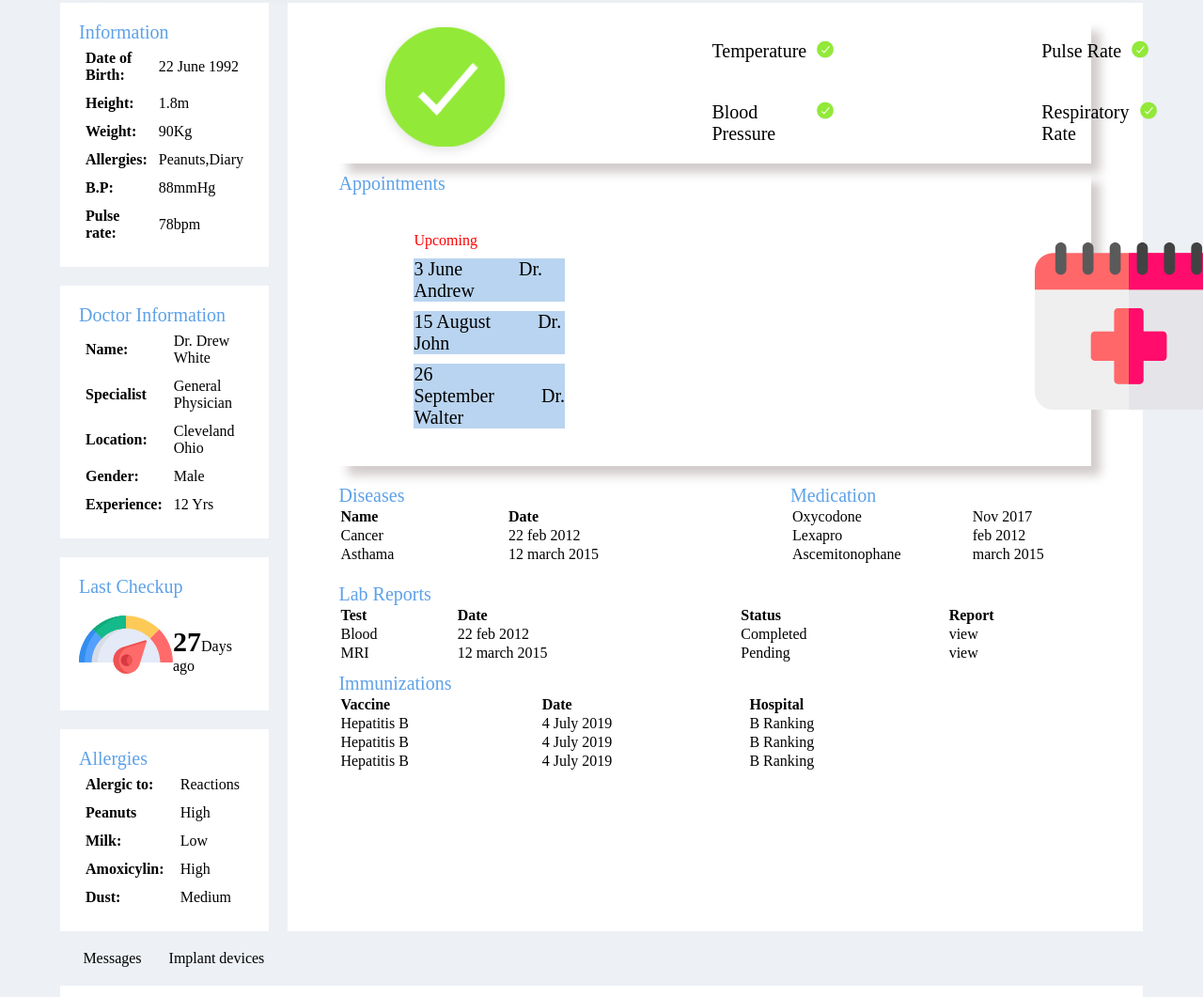
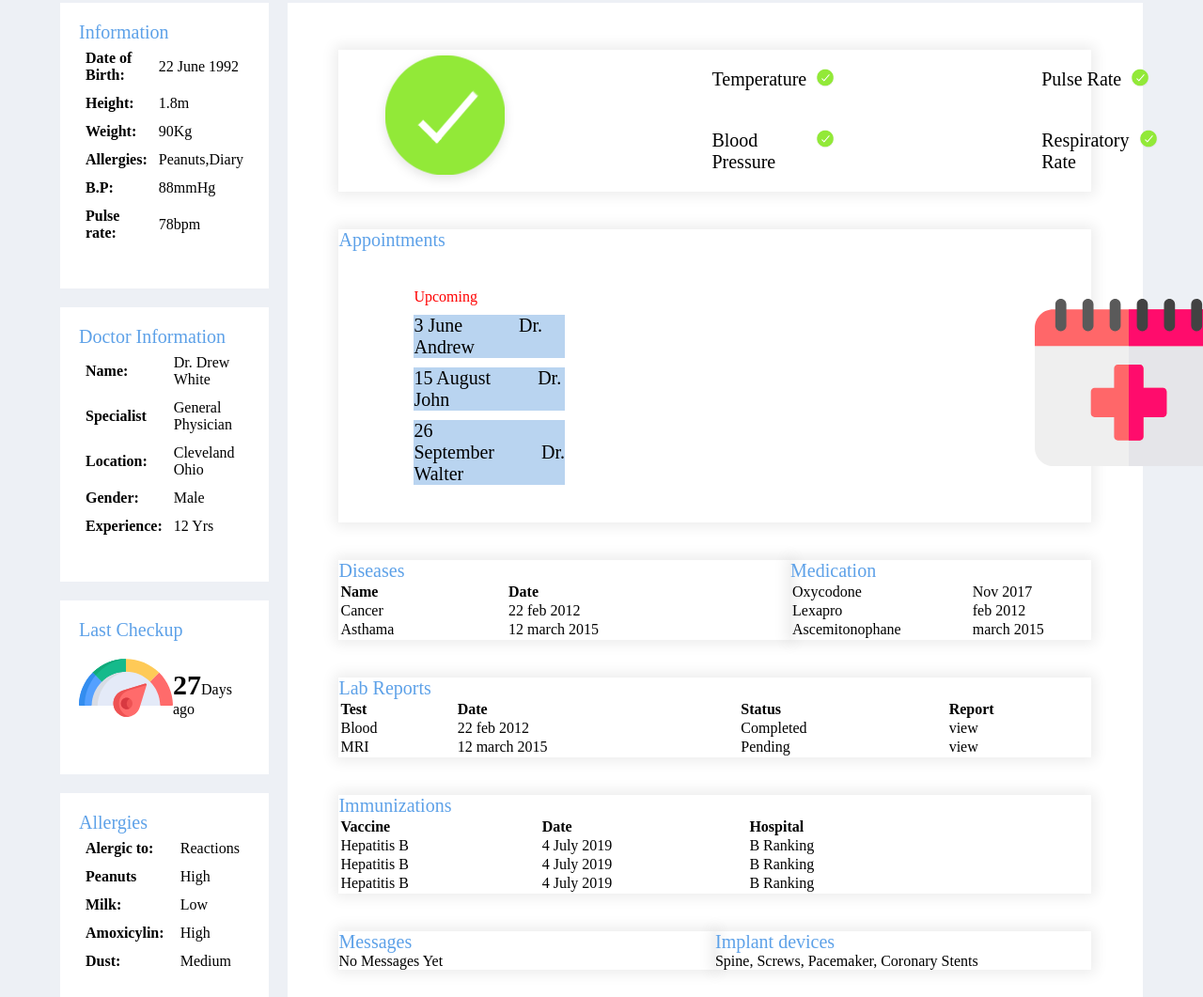
Before and after one commit to ampsteric/Admin-Console, a plain HTML site: page index.html in a window 1280 px wide. Shown: the part 231-1292 px from the top of the page at 94% size. Drawn offline with nearby package versions, Linux system fonts and the light colour scheme.

Commit message:
add borders

```diff
--- a/assets/css/style.css
+++ b/assets/css/style.css
@@ -106,7 +106,7 @@ body {
     background-color: white;
     margin: 20px 80px;
     padding: 20px;
-    box-shadow: 10px 10px 10px rgba(204, 196, 196, 0.87);
+    box-shadow: 0px 0px 14px 4px rgba(0, 0, 0, 0.08);
     display: flex;
 }
 span {
@@ -119,7 +119,7 @@ span {
     padding: 10px;
     height: 80px;
     width: 100px;
-    box-shadow: 3px 3px 3px rgba(204, 196, 196, 0.87);
+    box-shadow: 0px 0px 14px 4px rgba(0, 0, 0, 0.08);
     margin-left: 50px;
     display: flex;
     flex-direction: column;
@@ -176,7 +176,8 @@ span {
 .immunizations {
     text-align: left;
     width: 90%;
-    margin: 10px auto;
+    margin: 40px auto;
+    box-shadow: 0px 0px 14px 4px rgba(0, 0, 0, 0.08);
 }
 .dis-med {
     display: flex;
@@ -186,7 +187,7 @@ span {
 .appointments {
     display: flex;
     flex-direction: column;
-    box-shadow: 10px 10px 10px rgba(204, 196, 196, 0.87);
+    box-shadow: 0px 0px 14px 4px rgba(0, 0, 0, 0.08);
 }
 .upcoming {
     display: flex;
@@ -202,15 +203,17 @@ span {
     display: flex;
     flex-direction: row;
     width: 90%;
-    margin: 20px auto;
+    margin: 40px auto;
 }
 .diseases {
     width: 60%;
     text-align: left;
+    box-shadow: 0px 0px 14px 4px rgba(0, 0, 0, 0.08);
 }
 .medication {
     width: 40%;
     text-align: left;
+    box-shadow: 0px 0px 14px 4px rgba(0, 0, 0, 0.08);
 }
 #table-diseases {
     width: 100%;
@@ -244,12 +247,17 @@ span {
 .msg-dev {
     display: flex;
     flex-direction: row;
+    width: 90%;
+    margin: 40px auto;
+    text-align: left;
 }
 .messages {
     width: 50%;
+    box-shadow: 0px 0px 14px 4px rgba(0, 0, 0, 0.08);
 }
 .devices {
     width: 50%;
+    box-shadow: 0px 0px 14px 4px rgba(0, 0, 0, 0.08);
 }
 /*Footer */
 
@@ -265,7 +273,7 @@ span {
     padding: 20px;
     margin: auto 10px;
     grid-column: span 2;
-    box-shadow: 3px 3px 3px 2px #888888;
+    box-shadow: 0px 0px 14px 4px rgba(0, 0, 0, 0.08);
 }
 
 .card .card-heading {
--- a/index.html
+++ b/index.html
@@ -270,10 +270,20 @@
                 </table>
                 </div>
 
-            </div>
+
             <div class="msg-dev">
-                <div class="messages">Messages</div>
-                <div class="devices">Implant devices</div>
+                <div class="messages">
+                    <div class="name">Messages</div>
+                    <div class="msg-content">
+                        <p>No Messages Yet</p>
+                    </div>
+                </div>
+                <div class="devices">
+                    <div class="name">Implant devices</div>
+                    <div class="devices-content">
+                        <p>Spine, Screws, Pacemaker, Coronary Stents</p>
+                    </div>
+                </div>
             </div>
         </div>
     </div>
```
